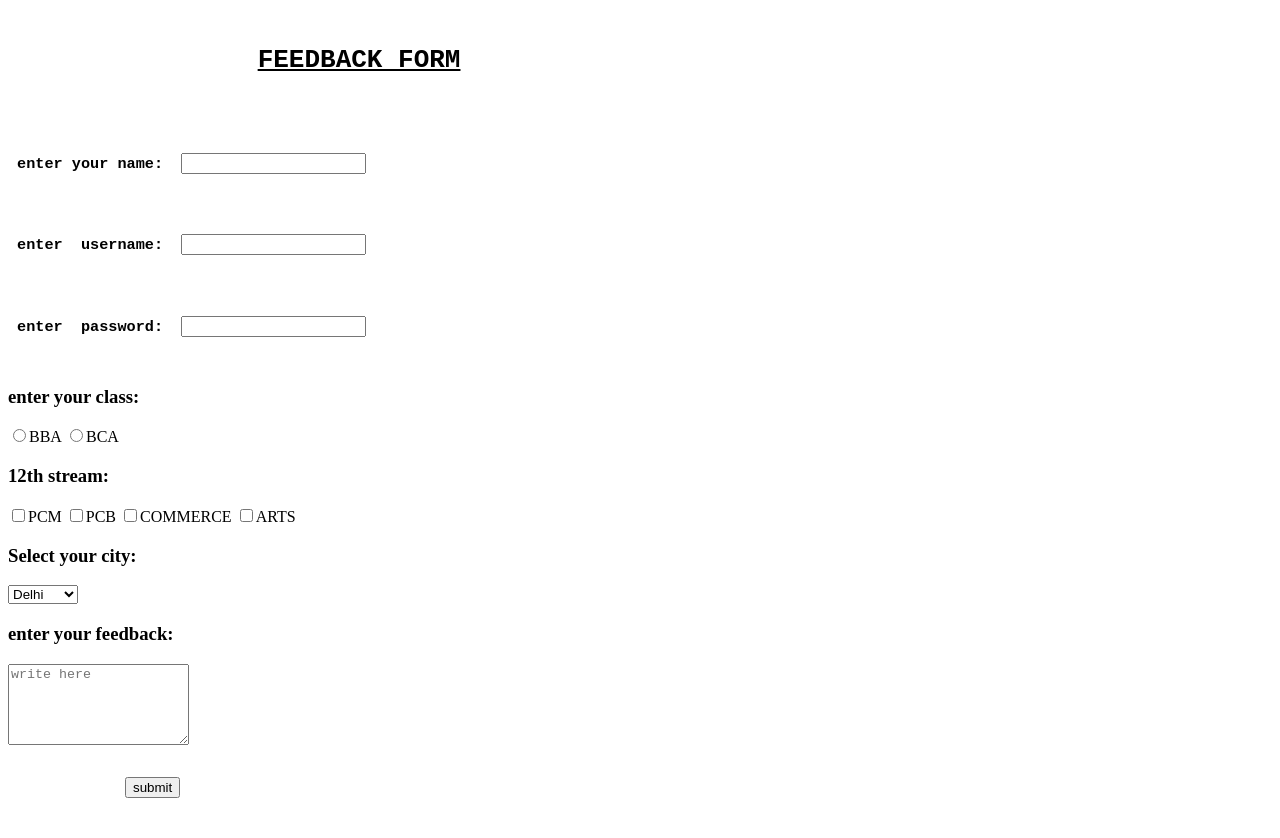
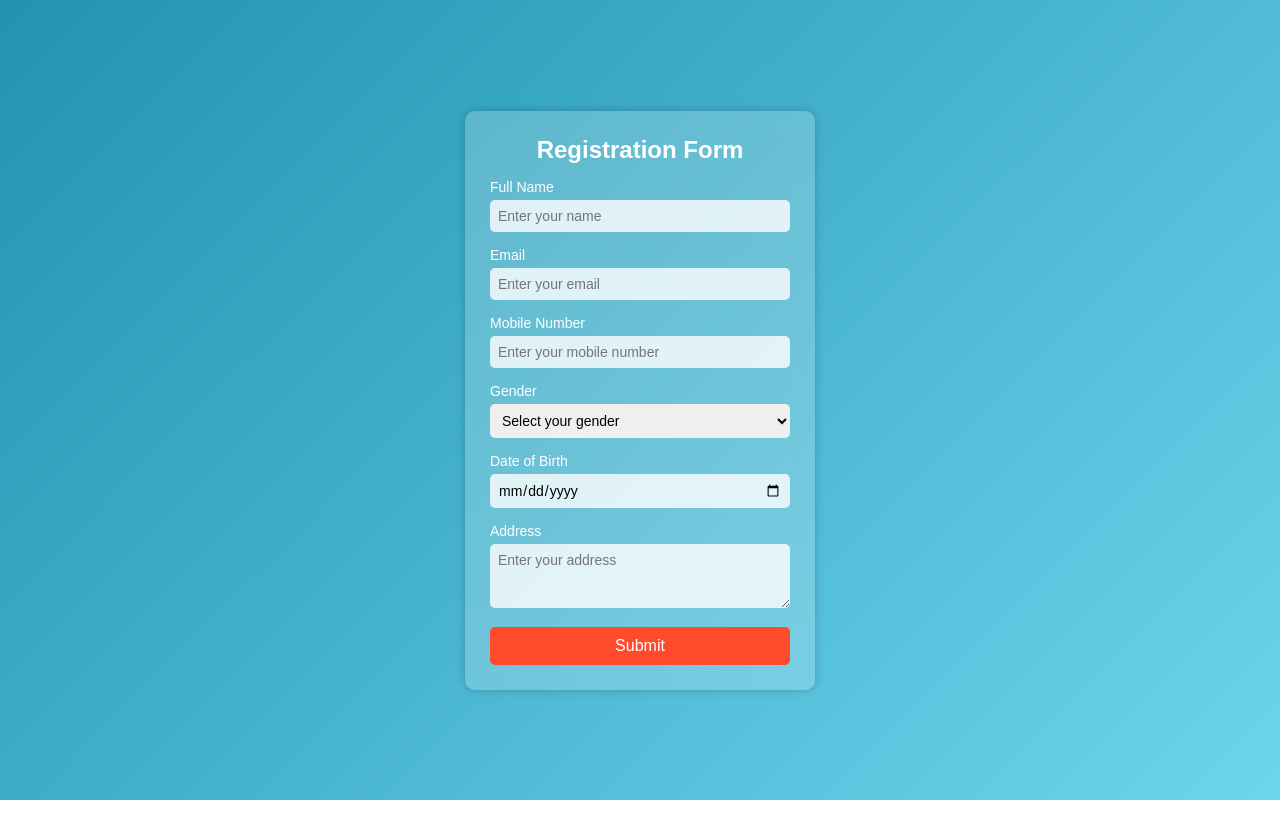
Before and after one commit to himanshi-2/cloudcomputing-Project, a plain HTML site: page index.html in a window 1280 px wide. After the commit the page ends 800 px from the top, so only its background shows below. Drawn offline with Linux system fonts and the light colour scheme.

Commit message:
Add files via upload

```diff
--- a/index.html
+++ b/index.html
@@ -1,56 +1,111 @@
 <!DOCTYPE html>
 <html lang="en">
-
 <head>
     <meta charset="UTF-8">
     <meta name="viewport" content="width=device-width, initial-scale=1.0">
-    <title>Document</title>
+    <title>Stylish Form</title>
+    <style>
+        * {
+            margin: 0;
+            padding: 0;
+            box-sizing: border-box;
+            font-family: Arial, sans-serif;
+        }
+        body {
+            display: flex;
+            justify-content: center;
+            align-items: center;
+            height: 100vh;
+            background: linear-gradient(135deg, #2193b0, #6dd5ed);
+        }
+        .container {
+            background: rgba(255, 255, 255, 0.2);
+            padding: 25px;
+            border-radius: 10px;
+            width: 350px;
+            box-shadow: 0 0 10px rgba(0, 0, 0, 0.2);
+            backdrop-filter: blur(10px);
+            text-align: center;
+        }
+        h2 {
+            margin-bottom: 15px;
+            color: white;
+        }
+        .input-group {
+            margin-bottom: 15px;
+            text-align: left;
+        }
+        label {
+            display: block;
+            font-size: 14px;
+            margin-bottom: 5px;
+            color: white;
+        }
+        input, select, textarea {
+            width: 100%;
+            padding: 8px;
+            border: none;
+            border-radius: 5px;
+            outline: none;
+            font-size: 14px;
+        }
+        input, textarea {
+            background: rgba(255, 255, 255, 0.8);
+        }
+        input:focus, textarea:focus {
+            border: 2px solid #6dd5ed;
+        }
+        button {
+            width: 100%;
+            padding: 10px;
+            background: #ff4b2b;
+            border: none;
+            color: white;
+            font-size: 16px;
+            border-radius: 5px;
+            cursor: pointer;
+            transition: 0.3s;
+        }
+        button:hover {
+            background: #ff7f50;
+        }
+    </style>
 </head>
-
 <body>
-
-
-<form action="/action.php">
-    <pre>
-             <h1>                <u>FEEDBACK FORM</u></h1>
-
-  <h3> enter your name:  <input type="text" placeholder="     "></h3>
-  <h3> enter  username:  <input type="text"        placeholder=  "     "></h3>
-  <h3> enter  password:  <input type="password"    placeholder=  "     "></h3> </pre>
- <h3> enter your class:</h3><label for="101">
-    <input type="radio"value="BBA" name="class" id="101">BBA
-</label><label for="102">
-    <input type="radio"value="BCA" name="class" id="102">BCA
-</label>
-  <h3> 12th stream:</h3>
-<label for="PCM">
-    <input type="checkbox"value="PCM" name="subject" id="102">PCM
-<label for="PCB">
-    <input type="checkbox"value="PCB" name="subject" id="103">PCB
-<label for="COMMERCE">
-    <input type="checkbox"value="COMMERCE" name="subject" id="104">COMMERCE
-<label for="ARTS">
-    <input type="checkbox"value="ARTS" name="subject" id="104">ARTS
-
-<h3> Select your city:</h3>
-    <select name="city"id="city">
-
-<option value="Delhi">Delhi</option>
-<option value="mumbai">mumbai</option>
-<option value="Kanpur">Kanpur</option>
-</select>
-    <h3> enter your feedback:</h3>   <textarea name="feedback"id="101" height=" 300" placeholder="write here" rows="5" column="5"></textarea>
-    <br>
-<pre>
-
-               <input type="submit" value="submit">
-
-            </pre>
-
-
-
-</form>
-
+    <div class="container">
+        <h2>Registration Form</h2>
+        <form action="prank.html">
+            <div class="input-group">
+                <label for="name">Full Name</label>
+                <input type="text" id="name" placeholder="Enter your name" required>
+            </div>
+            <div class="input-group">
+                <label for="email">Email</label>
+                <input type="email" id="email" placeholder="Enter your email" required>
+            </div>
+            <div class="input-group">
+                <label for="phone">Mobile Number</label>
+                <input type="tel" id="phone" placeholder="Enter your mobile number" required>
+            </div>
+            <div class="input-group">
+                <label for="gender">Gender</label>
+                <select id="gender" required>
+                    <option value="" disabled selected>Select your gender</option>
+                    <option value="male">Male</option>
+                    <option value="female">Female</option>
+                    <option value="other">Other</option>
+                </select>
+            </div>
+            <div class="input-group">
+                <label for="dob">Date of Birth</label>
+                <input type="date" id="dob" required>
+            </div>
+            <div class="input-group">
+                <label for="address">Address</label>
+                <textarea id="address" rows="3" placeholder="Enter your address" required></textarea>
+            </div>
+            <button type="submit">Submit</button>
+        </form>
+    </div>
 </body>
-
 </html>
```
Also changed, not shown: prank.html (added, +59 -0 lines).
